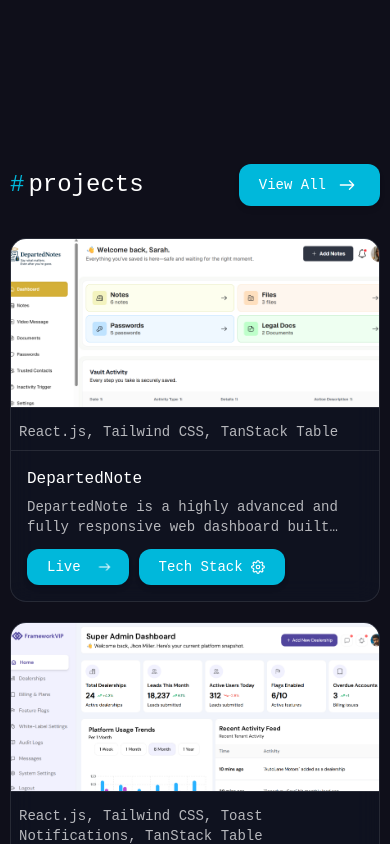
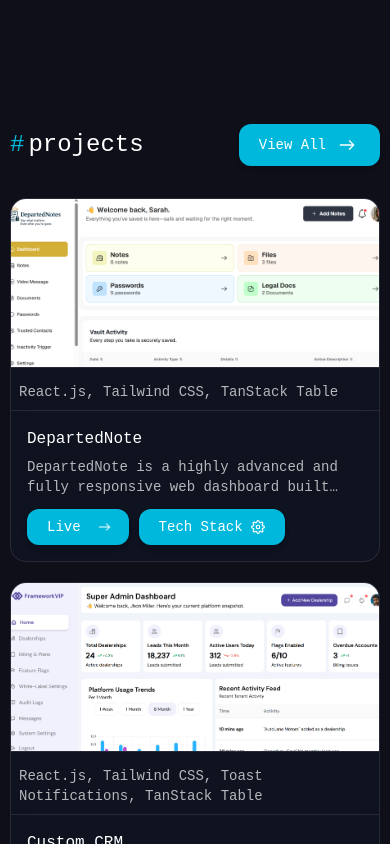
Before and after one commit to HiraBatool191/Portfolio, a React (Vite) app: page / in a window 390 px wide. Shown: the part 720-1564 px from the top of the page. Built offline with nearby package versions, Linux system fonts and the light colour scheme.

Commit message:
push request

```diff
--- a/src/components/Home/AboutMe.jsx
+++ b/src/components/Home/AboutMe.jsx
@@ -3,7 +3,7 @@ import React from "react";
 const AboutMe = () => {
   return (
     <div className="container text-white">
-      <div className="flex items-center gap-3 mb-10">
+      <div className="flex items-center gap-3 mb-5 lg:mb-10">
         <h2 className="lg:text-3xl text-2xl font-semibold">
           <span className="text-cyan-500 mr-1">#</span>about-me
         </h2>
@@ -11,7 +11,7 @@ const AboutMe = () => {
       </div>
 
       <div className="grid lg:grid-cols-2 gap-8 items-center">
-        <div className="space-y-5">
+        <div className="lg:space-y-5 space-y-2">
           <h3 className="text-xl font-semibold text-cyan-400">
             Frontend Developer
           </h3>
--- a/src/components/Home/Projects.jsx
+++ b/src/components/Home/Projects.jsx
@@ -39,9 +39,7 @@ const Projects = () => {
   ];
 
   return (
-    <div className=" py-10 md:py-20 px-2.5 md:px-0 ">
-
-
+    <div className=" pb-15 md:py-20 px-2.5 md:px-0 ">
 
       <div className="container ">
         <div className="flex items-center justify-between mb-8">
```
